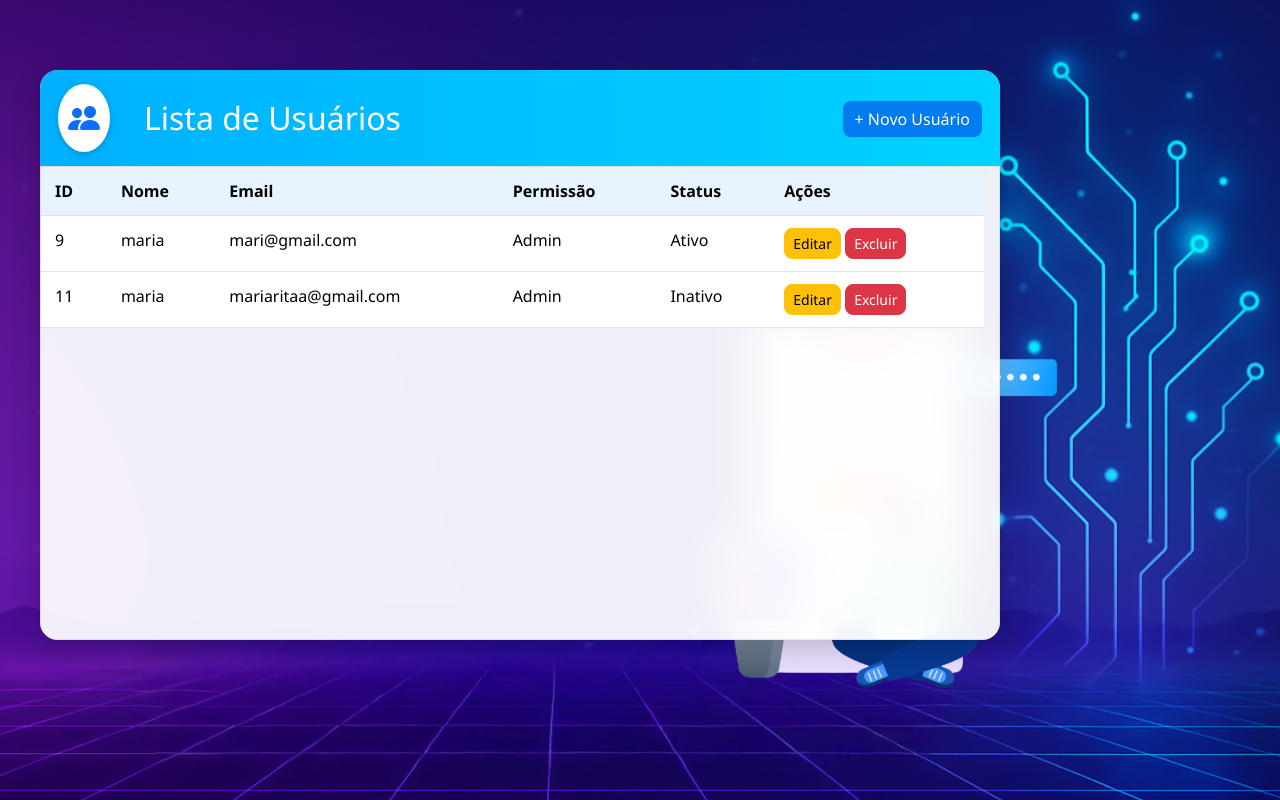
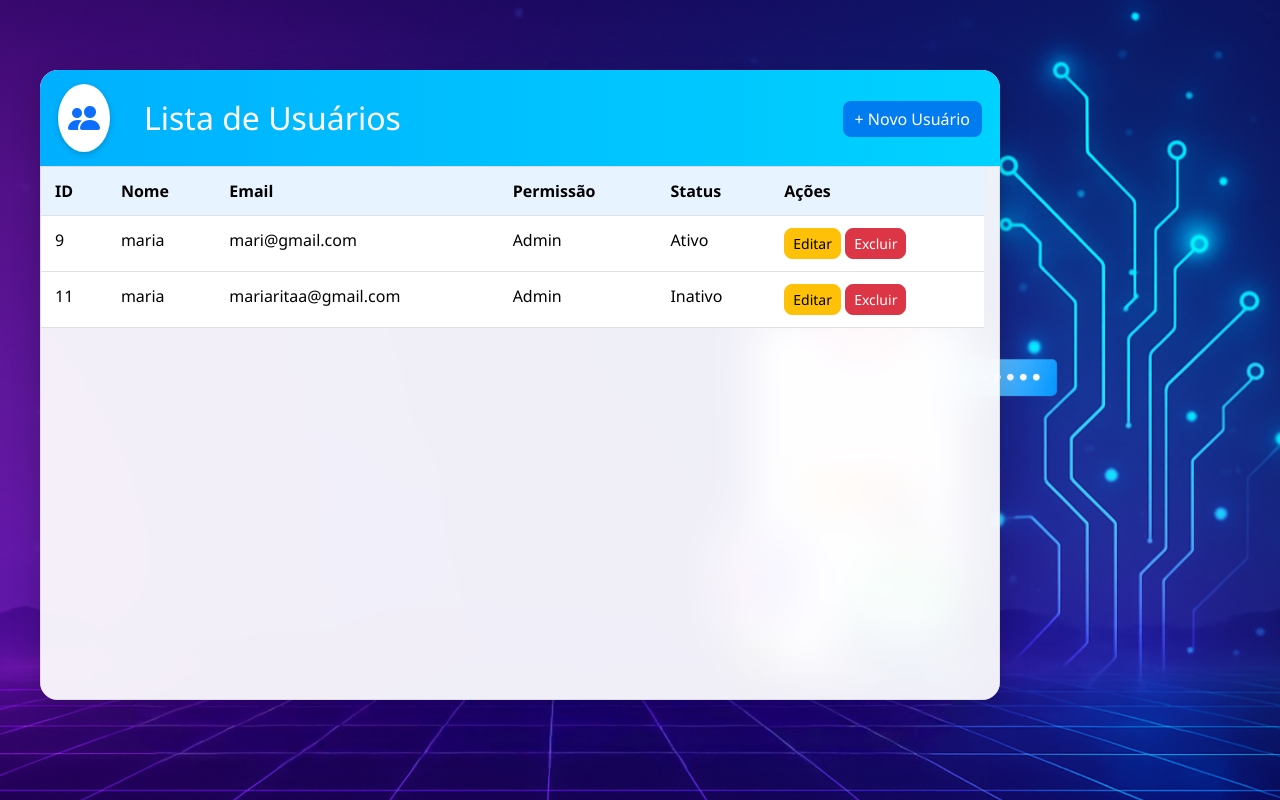
Before and after one commit to codebyrita/cadastro_usuarios, a Flask app: page / in a window 1280 px wide. Run offline with Flask 3, Linux system fonts and the light colour scheme; data comes from the database, SQL or seed files in the repository.

Commit message:
Ajuste de quadros

```diff
--- a/static/style.css
+++ b/static/style.css
@@ -349,8 +349,66 @@ body.page-edit .card-edit{
   height: calc(100vh - var(--top-fixed) - var(--card-bottom-gap)) !important;
   overflow: hidden !important;   /* card não rola */
 }
-body.page-edit .edit-scroll{
-  flex: 1 1 auto;
-  min-height: 0;
-  overflow-y: auto !important;   /* conteúdo rola */
+
+
+
+/* ============================
+   CONSISTÊNCIA LOCAL x RENDER
+   Neutraliza o container do Bootstrap e trava offsets
+   ============================ */
+
+/* Desliga o .container py-5 d-flex justify-content-start do base.html nessas páginas */
+.page-create .container,
+.page-list   .container,
+.page-edit   .container{
+  max-width: 100% !important;
+  padding: 0 !important;
+  margin: 0 !important;
+  display: block !important;          /* remove o d-flex do base */
+  justify-content: initial !important; /* remove justify-content-start */
 }
+
+/* Reforça as variáveis de posição (use os mesmos valores do seu local) */
+:root{
+  --card-left: 210px;     /* ajuste fino se precisar */
+  --card-top: 50px;
+  --card-bottom-gap: 100px;
+}
+
+/* ===== Cadastro (já estava ok, só travando explicitamente) ===== */
+.page-create .card{
+  position: fixed !important;
+  top: var(--card-top) !important;
+  left: var(--card-left) !important;
+  transform: none !important;
+}
+
+/* ===== Lista (posição + rolagem interna sempre visível) ===== */
+.page-list .card-list{
+  position: fixed !important;
+  top: var(--card-top) !important;
+  left: var(--card-left) !important;
+  width: min(960px, 92vw) !important;
+
+  height: calc(100vh - var(--card-top) - var(--card-bottom-gap)) !important;
+  overflow: hidden !important;     /* card não rola */
+}
+.page-list .card-list > .custom-header{
+  flex: 0 0 auto !important;
+}
+.page-list .card-list > .custom-header + *{
+  flex: 1 1 auto !important;
+  min-height: 0 !important;
+  overflow-y: auto !important;     /* rolagem aparece mesmo sem conteúdo extra */
+}
+
+/* ===== Editar (mesma posição do cadastro + rolagem só no corpo) ===== */
+.page-edit .card-edit{
+  position: fixed !important;
+  top: var(--card-top) !important;
+  left: var(--card-left) !important;
+  width: min(960px, 92vw) !important;
+
+  height: calc(100vh - var(--card-top) - var(--card-bottom-gap)) !important;
+  overflow: hidden !important;     /* card não rola */
+}
--- a/templates/base.html
+++ b/templates/base.html
@@ -12,7 +12,7 @@
   <!-- Favicon -->
   <link rel="icon" href="https://cdn-icons-png.flaticon.com/512/1077/1077063.png" type="image/png">
   <!-- Seu CSS -->
-  <link rel="stylesheet" href="{{ url_for('static', filename='style.css') }}?v=3.4">
+  <link rel="stylesheet" href="{{ url_for('static', filename='style.css') }}?v=render-fix-1">
 
 
 
```
